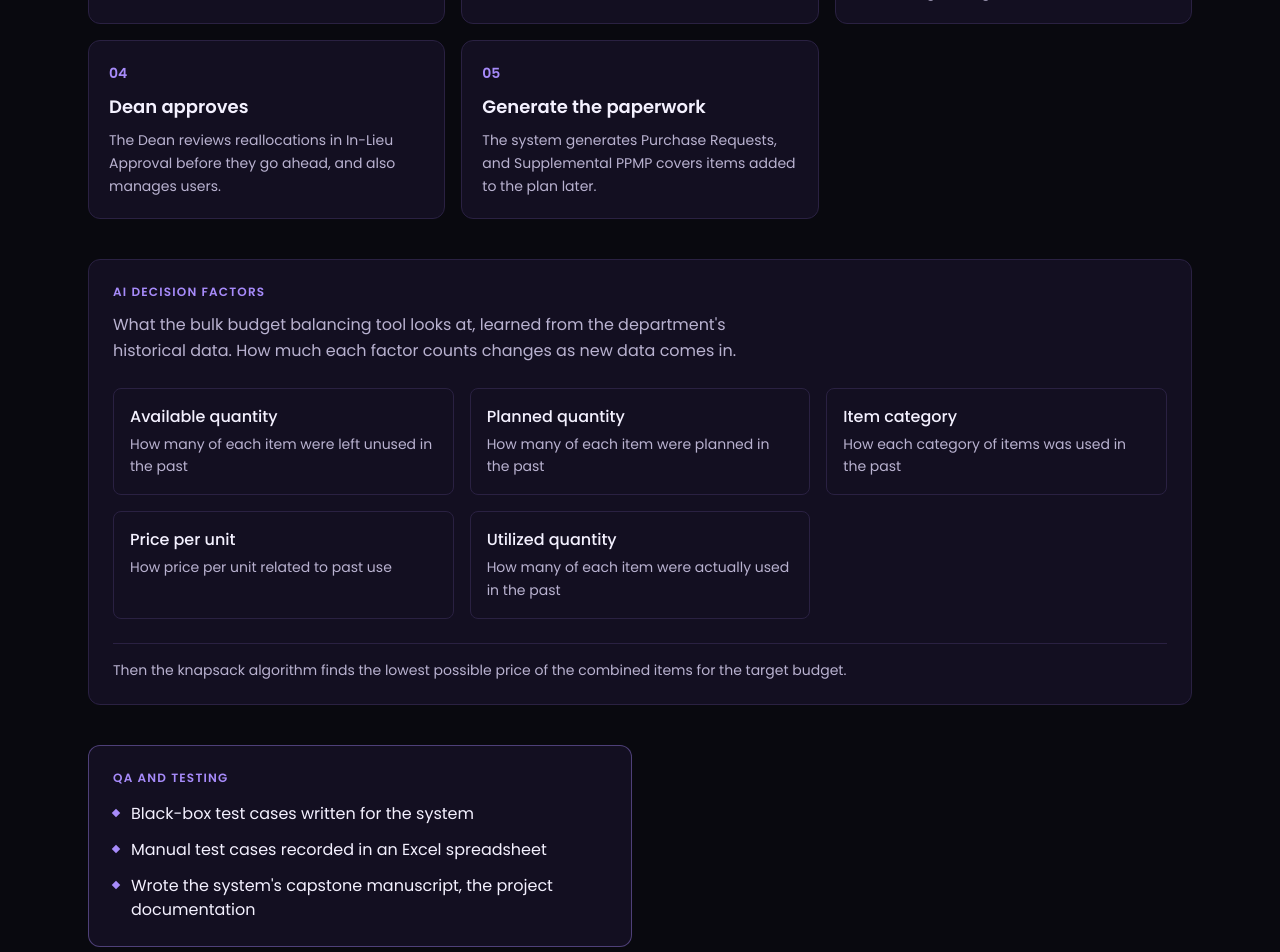
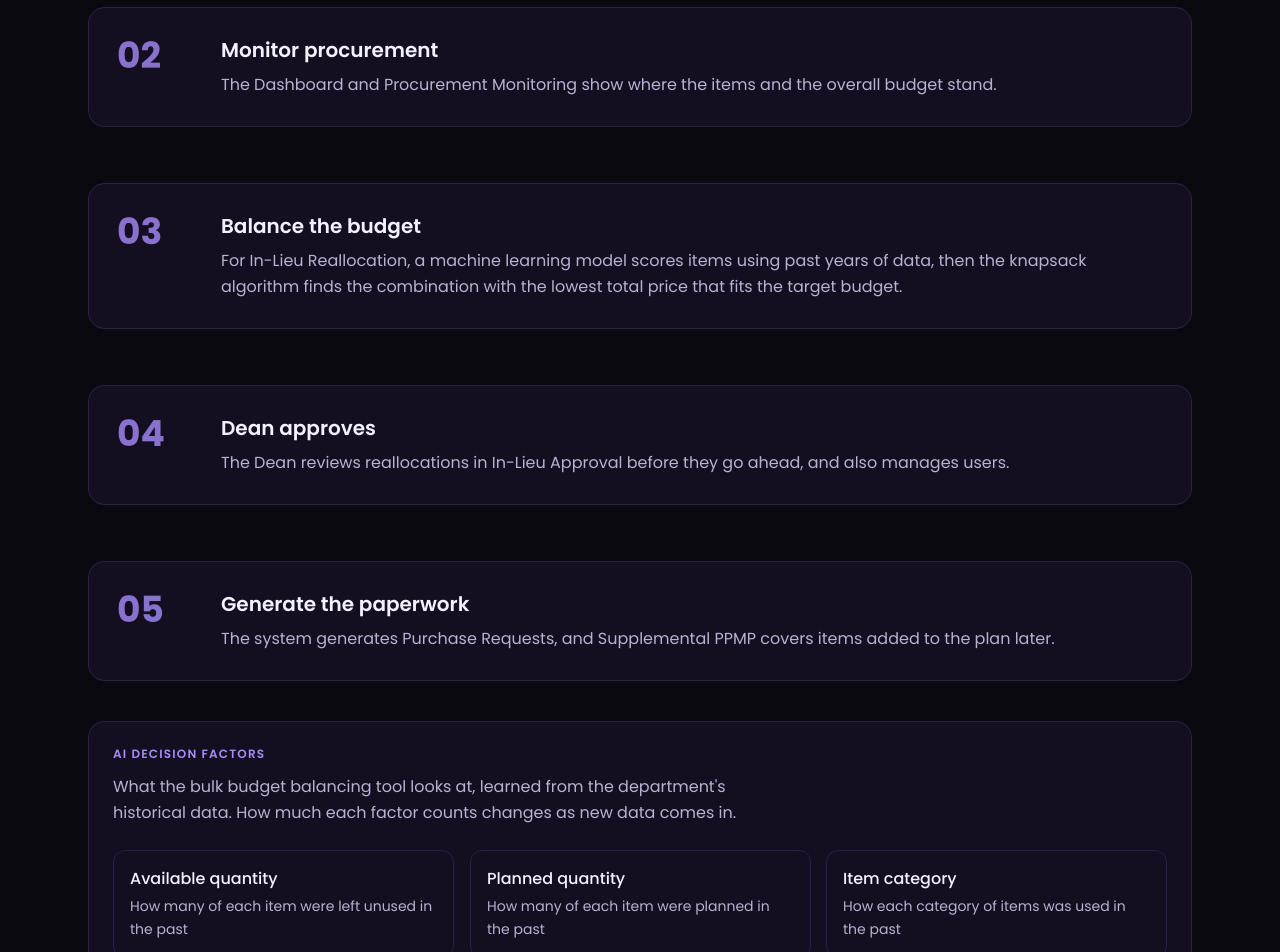
Before and after one commit to sin-raixel/my-portfolio, a Next.js app: page /projects in a window 1280 px wide. Shown: the part 1760-2712 px from the top of the page. Built offline with nearby package versions, Linux system fonts and the light colour scheme; no server answers.

Commit message:
Redesign project panel cards with stacked steps

```diff
--- a/app/components/project-panel.tsx
+++ b/app/components/project-panel.tsx
@@ -1,6 +1,8 @@
 import { LuArrowUpRight } from "react-icons/lu";
 import type { Project } from "../data/portfolio";
 import ScreenshotGallery from "./screenshot-gallery";
+import StackCards from "./stack-cards";
+import TiltCard from "./tilt-card";
 
 const label = "text-xs font-semibold tracking-widest text-accent uppercase";
 
@@ -139,7 +141,7 @@ export default function ProjectPanel({
           {shots.length > 0 ? (
             <ScreenshotGallery shots={shots} />
           ) : (
-            <div className="flex min-h-72 flex-col justify-between rounded-2xl glow border border-line bg-surface p-8">
+            <TiltCard max={3} className="flex min-h-72 flex-col justify-between rounded-2xl p-8">
               <p className="text-sm">{project.category}</p>
               <p className="py-8 text-4xl leading-tight font-bold tracking-tight text-bright/90 sm:text-5xl">
                 {project.title}
@@ -151,7 +153,7 @@ export default function ProjectPanel({
                   </li>
                 ))}
               </ul>
-            </div>
+            </TiltCard>
           )}
         </div>
       </div>
@@ -159,27 +161,37 @@ export default function ProjectPanel({
       {project.howItWorks && project.howItWorks.length > 0 && (
         <div className="mt-14">
           <h4 className={label}>How it works</h4>
-          <ol className="mt-5 grid gap-4 sm:grid-cols-2 lg:grid-cols-3">
-            {project.howItWorks.map((step, i) => (
-              <li key={step.title} className="rounded-xl glow border border-line bg-surface p-5">
-                <span className="text-sm font-semibold text-accent">{String(i + 1).padStart(2, "0")}</span>
-                <p className="mt-2 text-lg font-semibold text-bright">{step.title}</p>
-                <p className="mt-2 text-sm leading-relaxed">{step.text}</p>
-              </li>
-            ))}
-          </ol>
+          <div className="mt-6">
+            <StackCards top={96} step={12} className="gap-8 md:gap-14">
+              {project.howItWorks.map((step, i) => (
+                <TiltCard key={step.title} max={1.5} className="rounded-2xl p-6 sm:p-7">
+                  <div className="grid gap-3 sm:grid-cols-[5rem_1fr] sm:gap-6">
+                    <span className="text-4xl font-bold text-accent/80 tabular-nums">
+                      {String(i + 1).padStart(2, "0")}
+                    </span>
+                    <div>
+                      <p className="text-xl font-semibold text-bright">{step.title}</p>
+                      <p className="mt-2 leading-relaxed">{step.text}</p>
+                    </div>
+                  </div>
+                </TiltCard>
+              ))}
+            </StackCards>
+          </div>
         </div>
       )}
 
       {project.factors && (
-        <section className="mt-10 rounded-xl glow border border-line bg-surface p-6">
+        <section className="mt-10 rounded-2xl border border-line bg-surface p-6">
           <h4 className={label}>{project.factors.title}</h4>
           <p className="mt-3 max-w-2xl leading-relaxed">{project.factors.intro}</p>
           <ul className="mt-6 grid gap-4 sm:grid-cols-2 lg:grid-cols-3">
             {project.factors.items.map((item) => (
-              <li key={item.label} className="rounded-lg border border-line p-4">
-                <p className="font-medium text-bright">{item.label}</p>
-                <p className="mt-1 text-sm leading-relaxed">{item.note}</p>
+              <li key={item.label}>
+                <TiltCard max={5} className="h-full rounded-xl p-4">
+                  <p className="font-medium text-bright">{item.label}</p>
+                  <p className="mt-1 text-sm leading-relaxed">{item.note}</p>
+                </TiltCard>
               </li>
             ))}
           </ul>
@@ -192,7 +204,7 @@ export default function ProjectPanel({
       {hasWork && (
         <div className="mt-10 grid gap-4 md:grid-cols-2">
           {project.frontend && project.frontend.length > 0 && (
-            <section className="rounded-xl glow border border-accent/40 bg-surface p-6">
+            <TiltCard accent max={2.5} className="rounded-2xl p-6">
               <h4 className={label}>Frontend work</h4>
               <ul className="mt-4 space-y-3 text-bright">
                 {project.frontend.map((item) => (
@@ -202,10 +214,10 @@ export default function ProjectPanel({
                   </li>
                 ))}
               </ul>
-            </section>
+            </TiltCard>
           )}
           {project.qa && project.qa.length > 0 && (
-            <section className="rounded-xl glow border border-accent/40 bg-surface p-6">
+            <TiltCard accent max={2.5} className="rounded-2xl p-6">
               <h4 className={label}>QA and testing</h4>
               <ul className="mt-4 space-y-3 text-bright">
                 {project.qa.map((item) => (
@@ -215,7 +227,7 @@ export default function ProjectPanel({
                   </li>
                 ))}
               </ul>
-            </section>
+            </TiltCard>
           )}
         </div>
       )}
```
